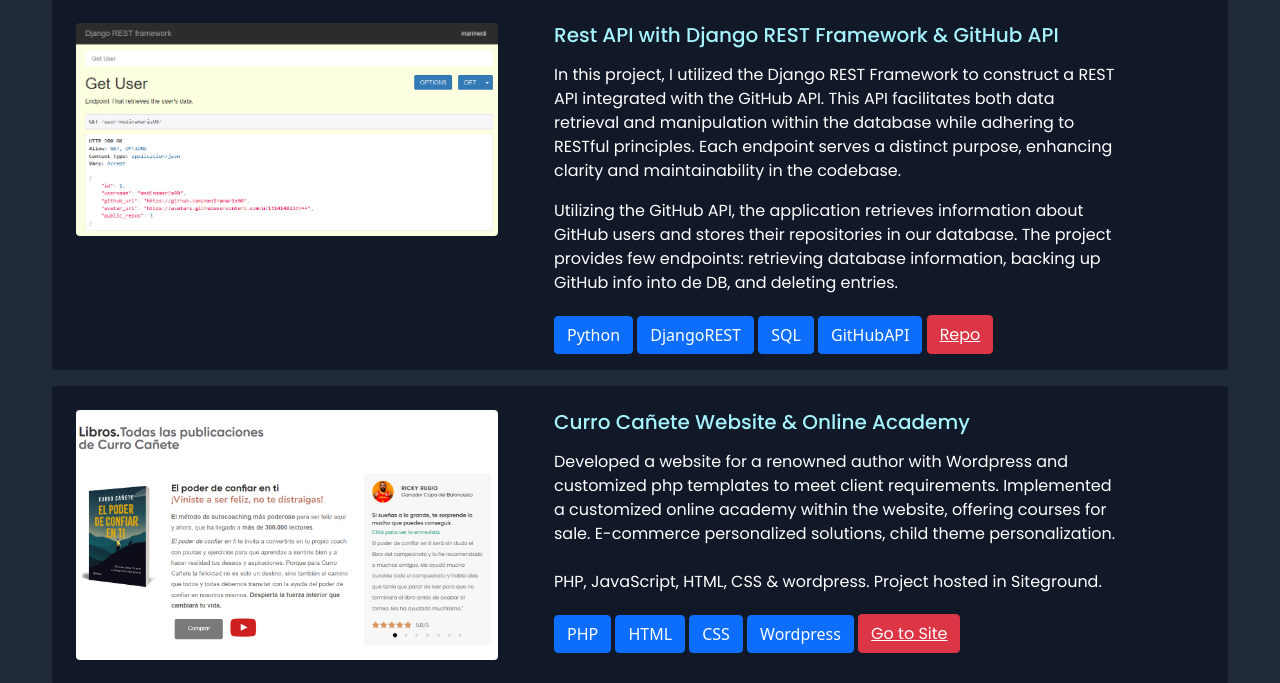
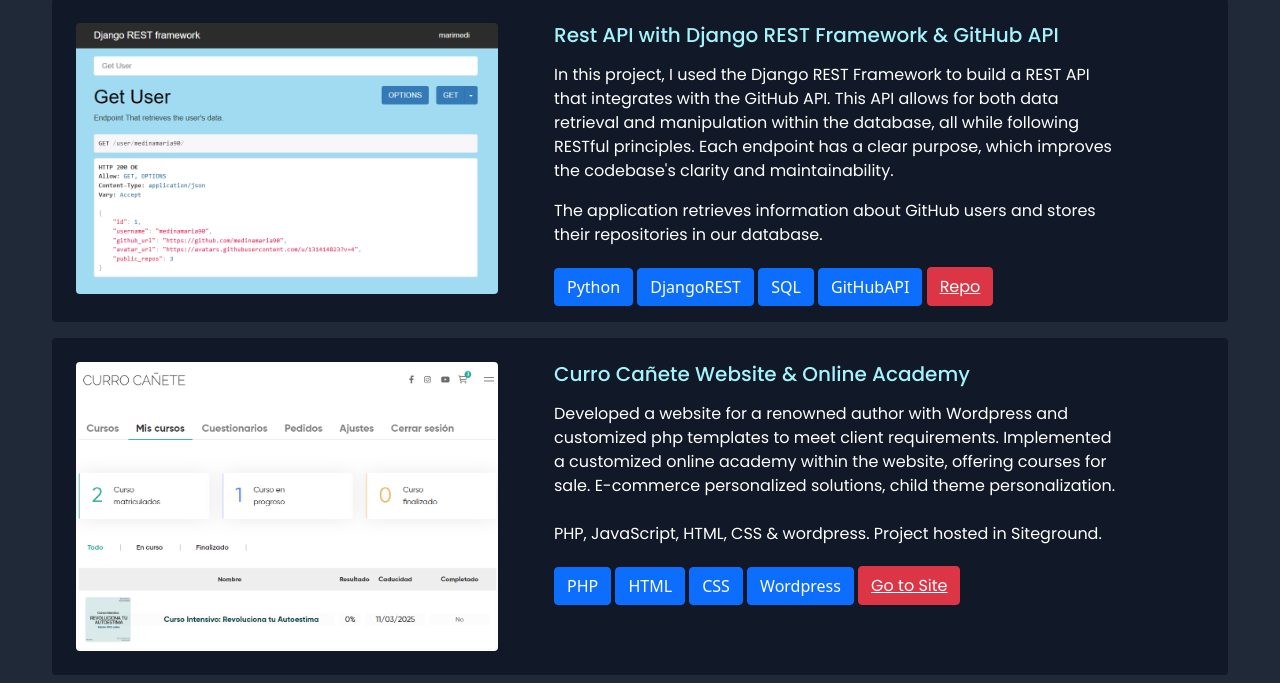
Before and after one commit to medinamaria90/My-Site, a Flask app: page /projects in a window 1280 px wide. Shown: the part 898-1581 px from the top of the page. Run offline with Flask 3, Linux system fonts and the light colour scheme; some libraries are stand-ins or nearby versions; grey boxes are pictures that could not be loaded.

Commit message:
less text

```diff
--- a/templates/projects.html
+++ b/templates/projects.html
@@ -91,11 +91,10 @@
     <div style="color:#a5f3fc" class="col-lg-6 col-12 mt-4">
       <h5> Rest API with Django REST Framework & GitHub API </h5>
       <p class="mt-3">
-        In this project, I utilized the Django REST Framework to construct a REST API integrated with the GitHub API.
-        This API facilitates both data retrieval and manipulation within the database while adhering to RESTful principles.
-        Each endpoint serves a distinct purpose, enhancing clarity and maintainability in the codebase.
-      <p> Utilizing the GitHub API, the application retrieves information about GitHub users and stores their repositories in our database.
-        The project provides few endpoints: retrieving database information, backing up GitHub info into de DB, and deleting entries.
+        In this project, I used the Django REST Framework to build a REST API that integrates with the GitHub API.
+        This API allows for both data retrieval and manipulation within the database, all while following RESTful principles.
+        Each endpoint has a clear purpose, which improves the codebase's clarity and maintainability.
+      <p> The application retrieves information about GitHub users and stores their repositories in our database.
       </p>
       <div class=mb-3>
         <button type="button" class="mt-1 btn btn-primary">
```
Also changed, not shown: static/images/curro_web.png, static/images/getRepos.png.
